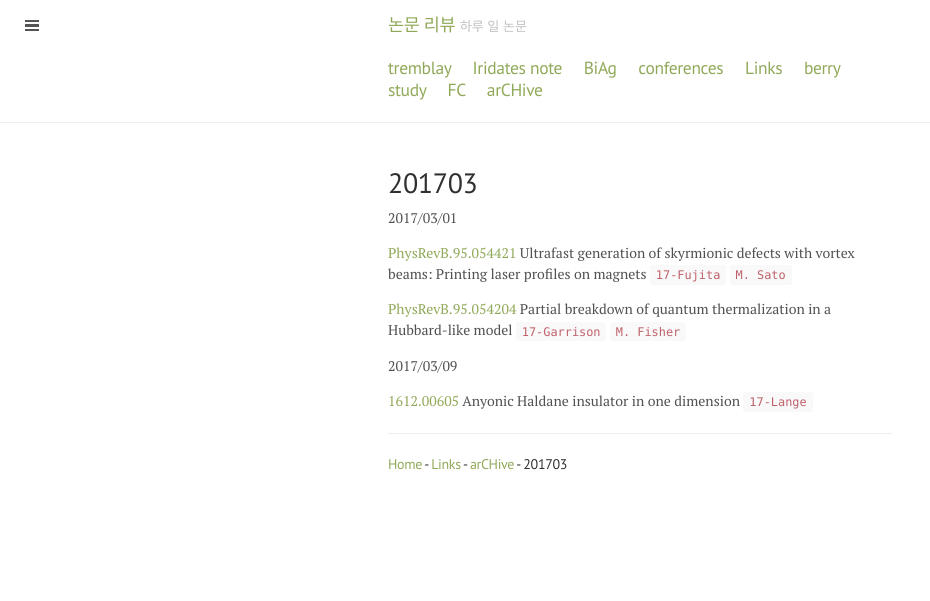
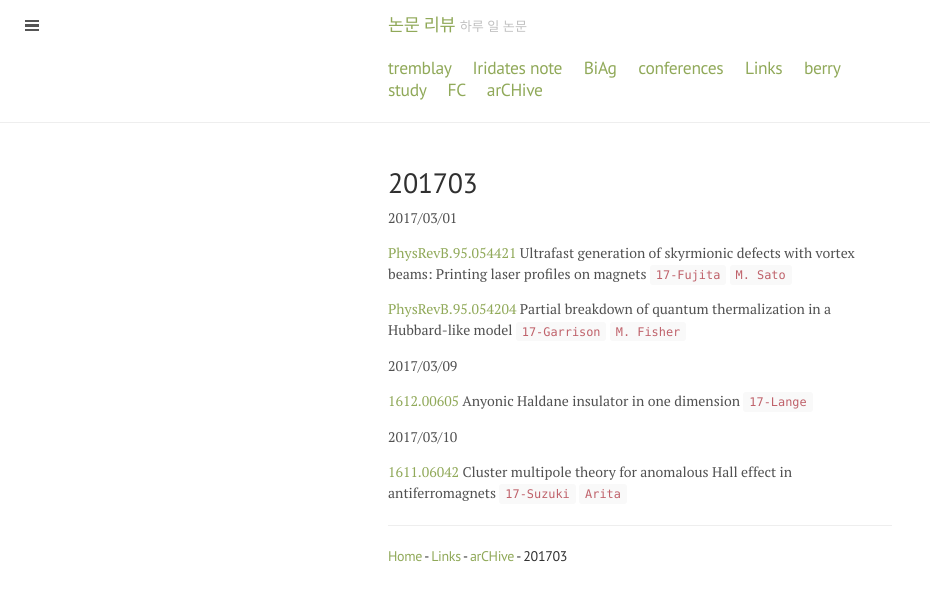
Before and after one commit to qkrwlsghdcjsworlt/work, a Jekyll site: the page built from 201703.md, in a window 1280 px wide. Shown: the top 601 px of the page, without its empty margins (0-930 px from the left). Built offline with Jekyll 4.4.1, drawn with Linux system fonts in a browser that asks for light colours.

Commit message:
“update”

```diff
--- a/201703.md
+++ b/201703.md
@@ -18,6 +18,12 @@ Partial breakdown of quantum thermalization in a Hubbard-like model
 [1612.00605](https://arxiv.org/abs/1612.00605) Anyonic Haldane
 insulator in one dimension `17-Lange`
 
+2017/03/10
+
+[1611.06042](https://arxiv.org/abs/1611.06042) Cluster multipole
+theory for anomalous Hall effect in antiferromagnets `17-Suzuki` `Arita`
+
+
 ---
 
 
```
